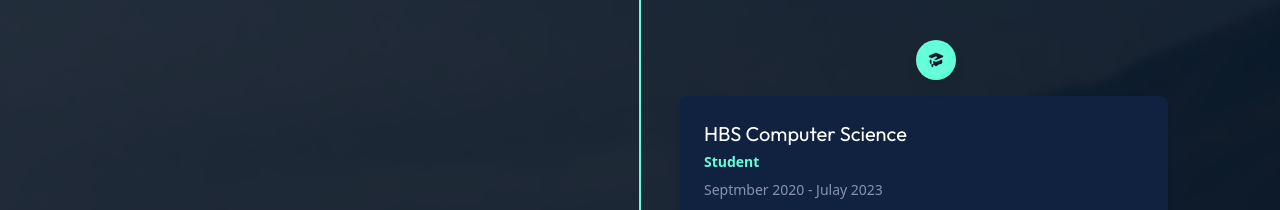
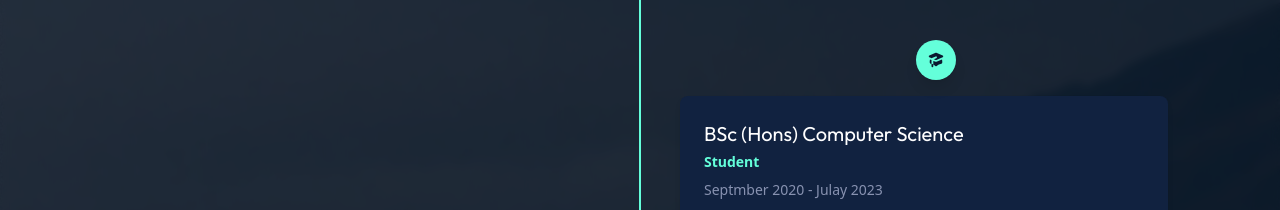
Before and after one commit to Bilal-121/bilal-portfolio, a React (Vite) app: page / in a window 1280 px wide. Shown: the part 2500-2710 px from the top of the page. Built offline with nearby package versions, Linux system fonts and the light colour scheme.

Commit message:
title on a work experience was rung

```diff
--- a/src/components/WorkHistory.jsx
+++ b/src/components/WorkHistory.jsx
@@ -20,7 +20,7 @@ const workHistory = [
     icon: <FaBriefcase />,
   },
   {
-    title: "HBS Computer Science",
+    title: "BSc (Hons) Computer Science",
     company: "Student",
     period: "Septmber 2020 - Julay 2023",
     description: "Studied computer science, focusing on web development, programming languages, and software engineering principles. Gained hands-on experience through projects and internships.",
```
